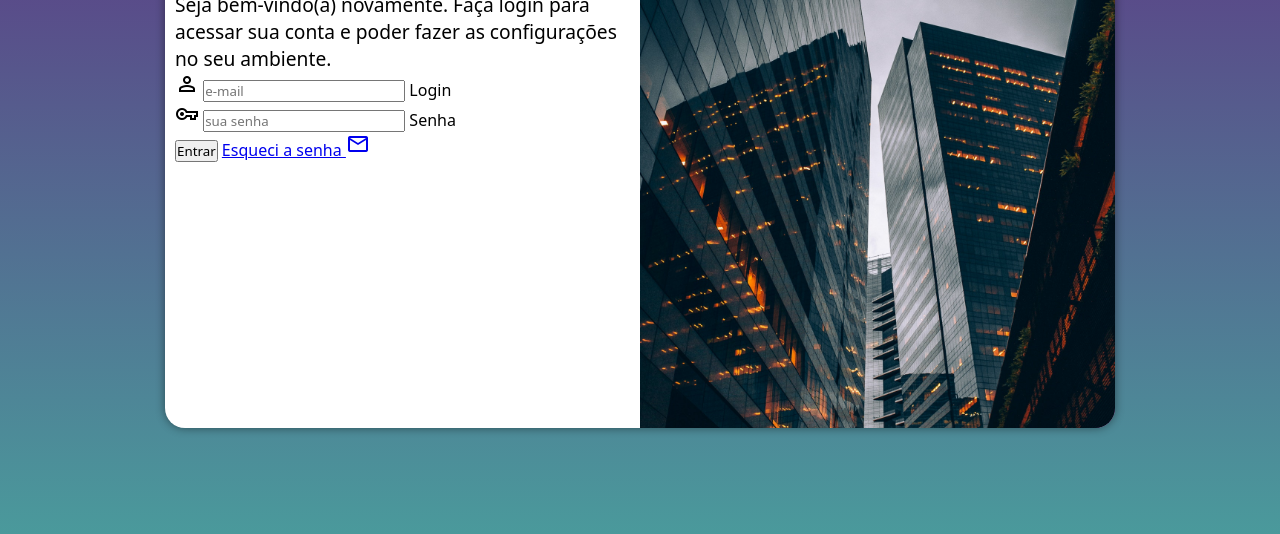
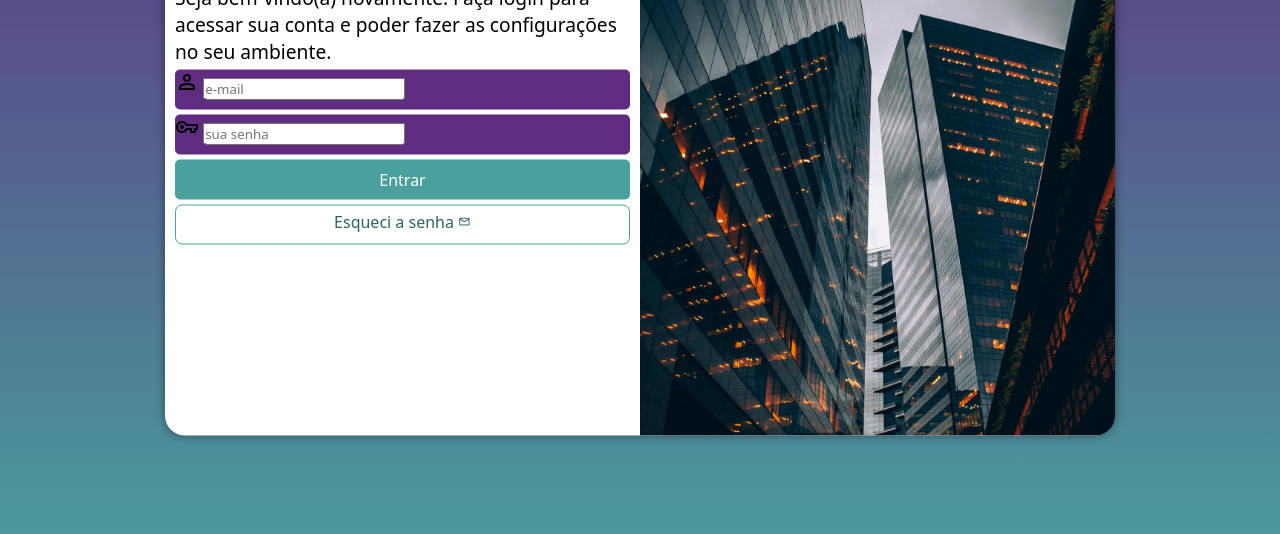
Before and after one commit to CchoKito/projeto-login, a plain HTML site: page index.html in a window 1280 px wide. Shown: the part 222-756 px from the top of the page. Drawn offline with nearby package versions, Linux system fonts and the light colour scheme.

Commit message:
desenvolvendo login

```diff
--- a/estilos/style.css
+++ b/estilos/style.css
@@ -34,7 +34,7 @@ section#login {
 
     background-color: white;
     width: 250px;
-    height: 500px;
+    height: 515px;
     border-radius: 20px;
     box-shadow: 0px 0px 10px rgba(0, 0, 0, 0.450);
 
@@ -63,3 +63,55 @@ div#formulario > h1 {
 div#formulario > p {
     font-size: 0.8em ;
 }
+
+form > div.campo {
+    background-color: #5f2c82;
+    display: block;
+    width: 100%;
+    height: 40px;
+    border-radius: 5px;
+    margin: 5px 0px;
+}
+
+div.campo > label {
+    display: none;
+
+}
+
+form > input[type=submit] {
+    display: block;
+    font-size: 1em;
+    width: 100%;
+    height: 40px;
+    background-color: #49a09d;
+    color: white;
+    border: none;
+    border-radius: 5px;
+}
+
+form > input[type=submit]:hover {
+    background-color: #2d6462;
+}
+
+form > a.botao {
+    display: block;
+    text-align: center;
+    font-size: 1em;
+    width: 100%;
+    height: 40px;
+    padding-top: 5px;
+    margin-top: 5px;
+    background-color: white;
+    color: #2d6462;
+    border: 1px solid #49a09d;
+    border-radius: 7px;
+    text-decoration: none;
+}
+
+form > a.botao:hover {
+    background-color: #6cd3cf;
+}
+
+form > a.botao > span {
+    font-size: 0.8em;
+}
--- a/index.html
+++ b/index.html
@@ -30,7 +30,7 @@
                         <label for="isenha">Senha</label>
                     </div>
                     <input type="submit" value="Entrar">
-                    <a href="esqueci.html">
+                    <a href="esqueci.html" class="botao">
                         Esqueci a senha <span class="material-symbols-outlined">mail</span>
                     </a>
                 </form>
```
